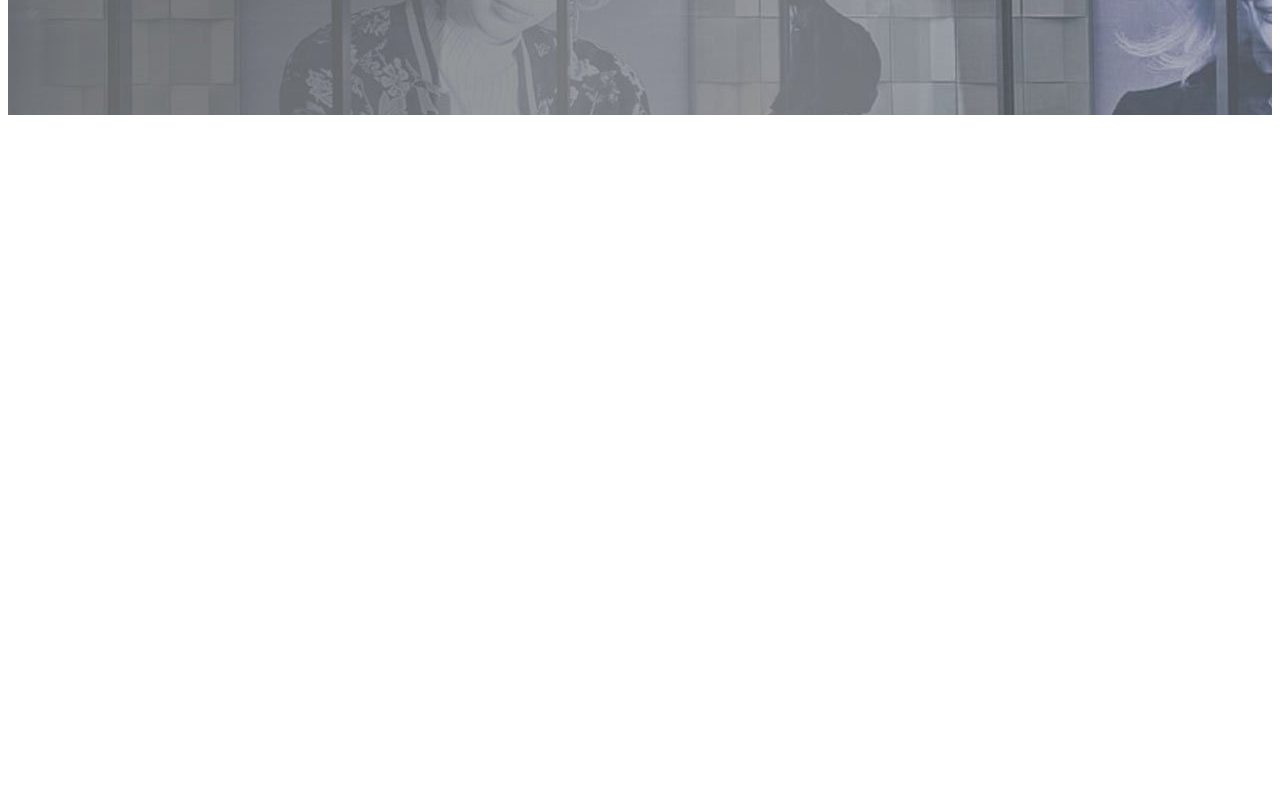
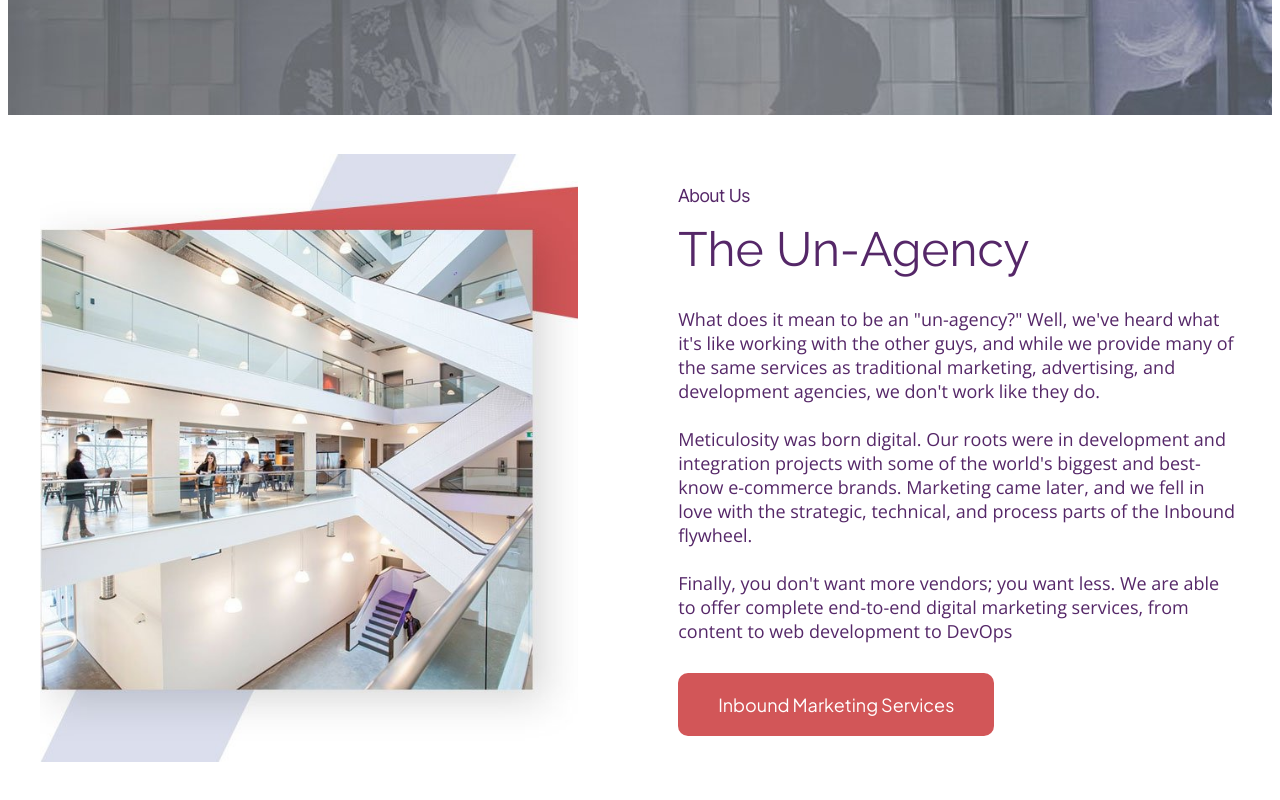
Before and after one commit to 123Vlad12/meticulos, a website built with Parcel: page src/index.html in a window 1280 px wide. Shown: the part 660-1460 px from the top of the page. After the commit the page ends 1434 px from the top, so only its background shows below. Built offline with nearby package versions, Linux system fonts and the light colour scheme.

Commit message:
add index.html

```diff
--- a/src/index.html
+++ b/src/index.html
@@ -7,6 +7,7 @@
     <title>meticulosity</title>
     <link rel="stylesheet" href="./scss/style.scss" />
     <link rel="stylesheet" href="./scss/style-about.scss" />
+    <link rel="stylesheet" href="./scss/style-About-us.scss" />
     <link
       href="https://fonts.googleapis.com/css2?family=Fraunces:opsz@9..144&family=Inter+Tight&family=Open+Sans&family=Plus+Jakarta+Sans&family=Raleway&display=swap"
       rel="stylesheet"
@@ -64,6 +65,43 @@
           </div>
         </div>
       </div>
+      <div class="about-us">
+        <div class="container">
+          <div class="about-us-Agency">
+            <div class="about-us-Agency__image">
+              <img
+                class="about-us-Agency__image-about-us"
+                src="./images/digital-agency22.jpg"
+              />
+            </div>
+            <div class="about-us-Agency__text">
+              <div class="about-us-Agency__slogan">About Us</div>
+              <div class="about-us-Agency__title">The Un-Agency</div>
+              <div class="about-us-Agency__subtitle">
+                What does it mean to be an "un-agency?" Well, we've heard what
+                it's like working with the other guys, and while we provide many
+                of the same services as traditional marketing, advertising, and
+                development agencies, we don't work like they do.<br />
+                <br />
+                Meticulosity was born digital. Our roots were in development and
+                integration projects with some of the world's biggest and
+                best-know e-commerce brands. Marketing came later, and we fell
+                in love with the strategic, technical, and process parts of the
+                Inbound flywheel.<br />
+                <br />
+                Finally, you don't want more vendors; you want less. We are able
+                to offer complete end-to-end digital marketing services, from
+                content to web development to DevOps
+              </div>
+              <a href="#"
+                ><div class="about-us-Agency__button">
+                  Inbound Marketing Services
+                </div></a
+              >
+            </div>
+          </div>
+        </div>
+      </div>
     </main>
     <footer></footer>
   </body>
--- /dev/null
+++ b/src/scss/style-About-us.scss
@@ -0,0 +1,41 @@
+.about-us-Agency {
+  display: flex;
+}
+.about-us-Agency__image-about-us {
+  width: 90%;
+}
+.about-us-Agency__text {
+  width: 50%;
+  display: flex;
+  flex-direction: column;
+  justify-content: center;
+  margin-left: 40px;
+}
+.about-us-Agency__slogan {
+  font-family: "Inter Tight", sans-serif;
+  font-size: 18px;
+  color: #552768;
+  margin-bottom: 15px;
+}
+.about-us-Agency__title {
+  font-family: "Raleway", sans-serif;
+  font-size: 48px;
+  color: #552768;
+}
+.about-us-Agency__subtitle {
+  font-family: "Open Sans", sans-serif;
+  font-size: 18px;
+  color: #552768;
+  margin: 30px 0;
+}
+.about-us-Agency__button {
+  background-color: #d25658;
+  border: 0px solid#d25658;
+  color: #fff;
+  padding: 20px 28px;
+  width: 260px;
+  border-radius: 10px;
+  font-family: "Plus Jakarta Sans", sans-serif;
+  text-align: center;
+  font-size: 18px;
+}
--- a/src/scss/style-about.scss
+++ b/src/scss/style-about.scss
@@ -1,11 +1,12 @@
 .about {
   background: url(/src/images/meta.jpg) no-repeat;
   width: 100%;
-  height: 1520px;
+  height: 710px;
   margin: 0;
 }
 .about__text {
   width: 600px;
+  padding-top: 100px;
 }
 .about__slogan {
   font-family: "Inter Tight", sans-serif;
```
Also changed, not shown: dist/digital-agency22.875b7666.jpg (added), dist/index.html, src/images/badges-w.png (added), src/images/digital-agency22.jpg (added), src/images/hubspot-solutions-partner-canada.jpg (added), 4 other files.
